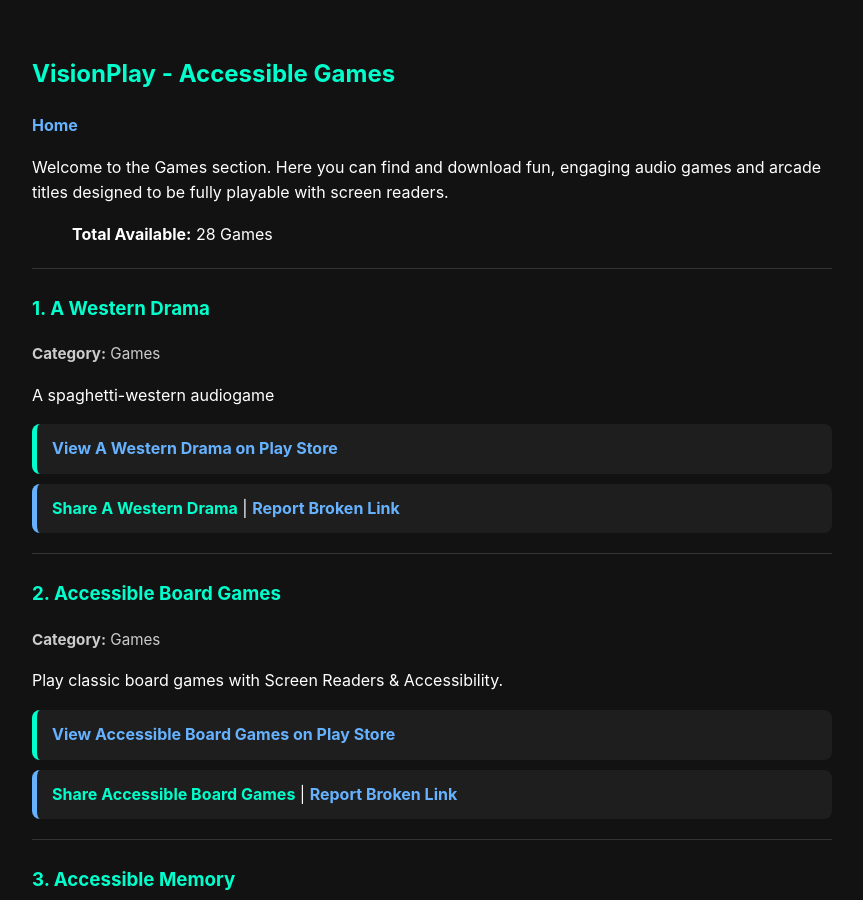
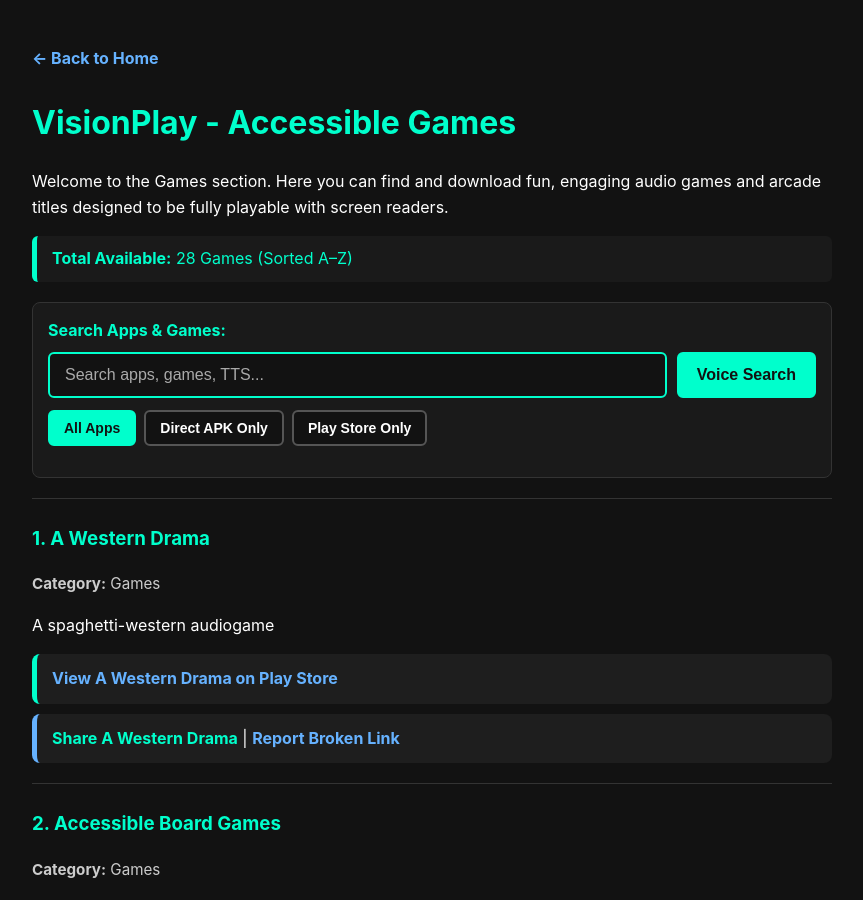
Before and after one commit to abhishekdey-hub/VisionPlay, a Jekyll site: the page built from games/index.md, in a window 1280 px wide and 900 px high. Shown: the whole window, without its empty margins (208-1071 px from the left). Built offline with Jekyll 4.4.1, drawn with Linux system fonts in a browser that asks for light colours.

Commit message:
Update index.md

```diff
--- a/games/index.md
+++ b/games/index.md
@@ -6,14 +6,21 @@ keywords: audio games, blind games, accessible games, talkback games, android ga
 language: en
 ---
 
-## VisionPlay - Accessible Games
-[Home](../)
+<nav aria-label="Breadcrumb">
+  <p><a href="{{ '/' | relative_url }}">&larr; Back to Home</a></p>
+</nav>
+
+# VisionPlay - Accessible Games
 
 Welcome to the Games section. Here you can find and download fun, engaging audio games and arcade titles designed to be fully playable with screen readers.
 
 {% assign sorted_apps = site.data.games | sort_natural: "name" %}
 
-> **Total Available:** {{ sorted_apps.size }} Games
+<p class="store-stats" role="status">
+  <strong>Total Available:</strong> {{ sorted_apps.size }} Games (Sorted A&ndash;Z)
+</p>
+
+{% include search-box.html %}
 
 ---
 
```
